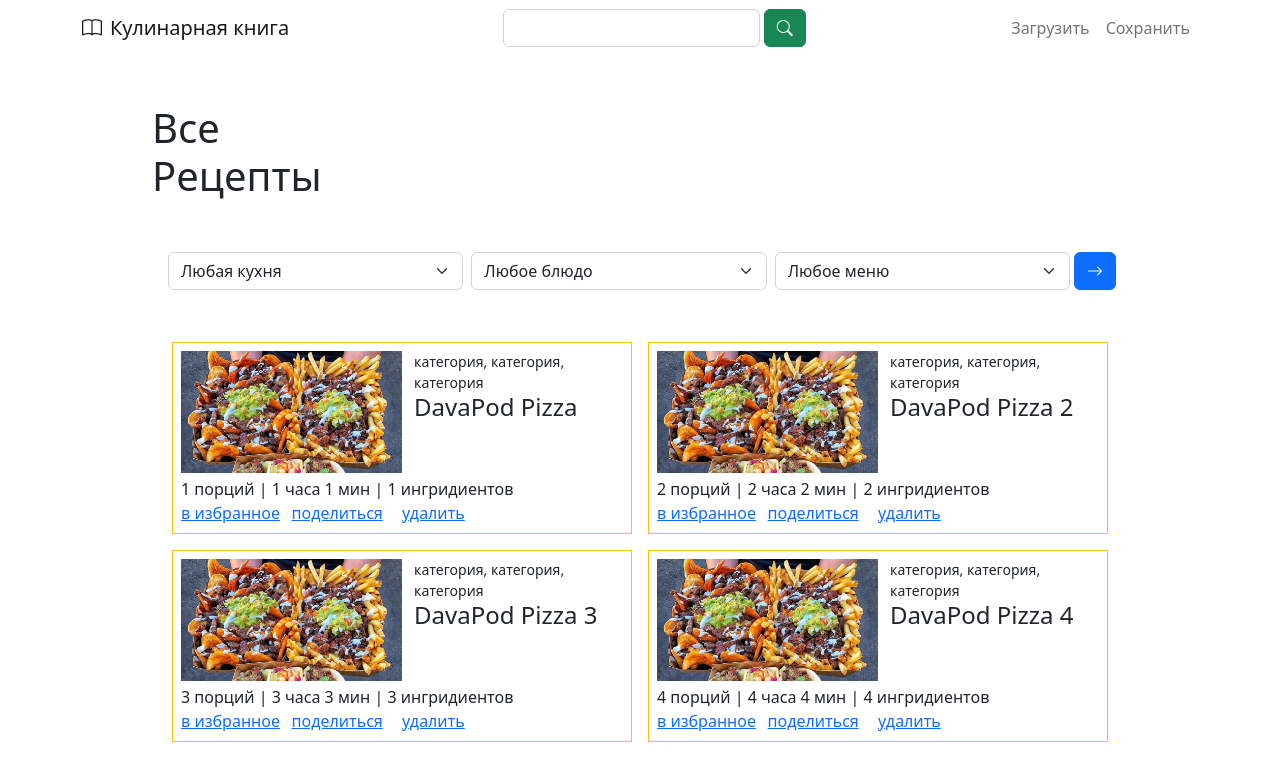
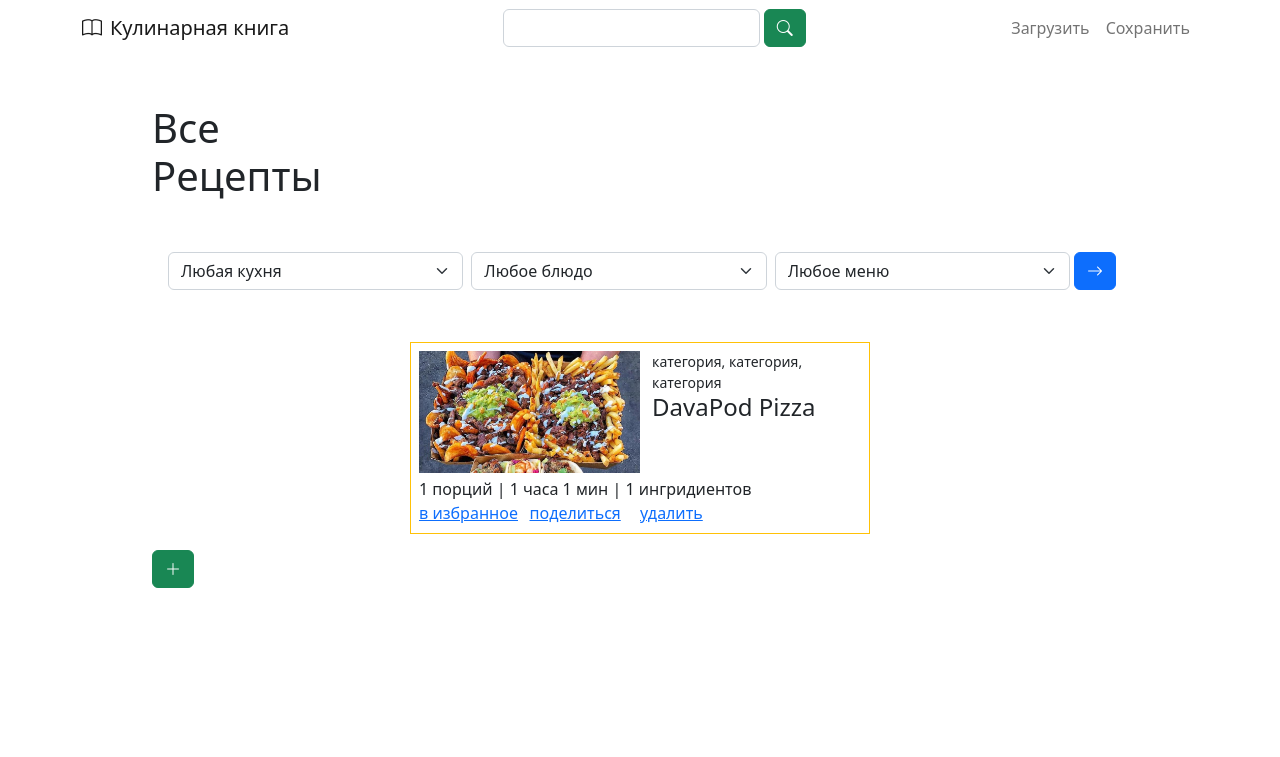
Before and after one commit to Cookbook-PI-21g/Cookbook, a React (Create React App) app in the folder cookbook/: page / in a window 1280 px wide. Shown: the top 757 px of the page. Built offline with nearby package versions, Linux system fonts and the light colour scheme.

Commit message:
feature Добавление рецептов

```diff
--- a/cookbook/src/App.js
+++ b/cookbook/src/App.js
@@ -2,11 +2,11 @@ import React, { useState } from "react";
 import Navbarheader from "./components/Navbarheader";
 import FilterBar from "./components/FilterBar";
 import RecipeBox from "./components/RecipeBox";
+import AddRecipeModal from "./components/AddRecipeModal";
 import { Container, Button } from "react-bootstrap";
-import AddRecipeModal from "./components/AddRecipeModal";
 
 function App() {
-    //  Массив рецептов
+    //  Массив рецептов (Нужно поменять структуру (и везде, где с такой же структурой работаем))
     const [recipes, setRecipes] = useState([
         {
             id: 1,
@@ -15,48 +15,13 @@ function App() {
             hours: 1,
             minutes: 1,
             ingr: 1,
-        },
-        {
-            id: 2,
-            title: "DavaPod Pizza 2",
-            portions: 2,
-            hours: 2,
-            minutes: 2,
-            ingr: 2,
-        },
-        {
-            id: 3,
-            title: "DavaPod Pizza 3",
-            portions: 3,
-            hours: 3,
-            minutes: 3,
-            ingr: 3,
-        },
-        {
-            id: 4,
-            title: "DavaPod Pizza 4",
-            portions: 4,
-            hours: 4,
-            minutes: 4,
-            ingr: 4,
-        },
-        {
-            id: 5,
-            title: "DavaPod Pizza 5",
-            portions: 5,
-            hours: 5,
-            minutes: 5,
-            ingr: 5,
-        },
-        {
-            id: 6,
-            title: "DavaPod Pizza 6",
-            portions: 6,
-            hours: 6,
-            minutes: 6,
-            ingr: 6,
+            description: "Cool colab with Da_Max",
         },
     ]);
+    // Фи-я получения нового рецепта из AddRecipeModal для создания рецепта setRecipe
+    const createRecipe = (newRecipe) => {
+        setRecipes([...recipes, newRecipe]);
+    };
 
     const [modalShow, setModalShow] = React.useState(false);
 
@@ -64,6 +29,7 @@ function App() {
         <div className="App">
             {/* Компонент навигационной панели */}
             <Navbarheader />
+            {/* Главный контейнер */}
             <Container style={{ maxWidth: 1000 }}>
                 <h1 className="mt-5 mb-5">
                     Все
@@ -72,21 +38,24 @@ function App() {
                 </h1>
                 {/* Компонент панели фильтрации */}
                 <FilterBar />
+                {/* Вывод всех элеменов рецептов (из массива) */}
                 <Container className="d-flex flex-wrap justify-content-around">
-                    {recipes.map((recipe) => (
-                        <RecipeBox post={recipe} key={recipe.id} />
+                    {recipes.map((recipe) => (  // Достаем все элементы из массива recipes
+                        <RecipeBox post={recipe} key={recipe.id} />     // Вывод поэлементно компонента RecipeBox c id рецепта в качестве ключа
                     ))}
                 </Container>
-
+                {/* Кнопка создания рецепта */}
                 <Button variant="success" onClick={() => setModalShow(true)}>
                     <i class="bi bi-plus-lg"></i>
                 </Button>
-                <Button variant="warning">
-                    <i class="bi bi-star text-light"></i>
-                </Button>
+                {/* <Button variant="warning">
+                    <i class="bi bi-star text-light"></i>   // Кнопка "Избранное" (Если будем делать)
+                </Button> */}
+                {/* Модальное окно "Добавить" */}
                 <AddRecipeModal
-                    show={modalShow}
-                    onHide={() => setModalShow(false)}
+                    create={createRecipe} // Параметр с функцией создания
+                    show={modalShow} // Показ самого окна
+                    onHide={() => setModalShow(false)} // Удаление модального окна по выходу из него
                 />
             </Container>
         </div>
--- a/cookbook/src/components/AddRecipeModal.jsx
+++ b/cookbook/src/components/AddRecipeModal.jsx
@@ -1,9 +1,38 @@
-import React from "react";
+import React, { useState } from "react";
 import { Modal, Button, Form } from "react-bootstrap";
 
-export default function AddRecipeModal(props) {
+export default function AddRecipeModal({ create, ...props }) {
+    const [recipe, setRecipe] = useState({
+        title: "",
+        portions: 1,
+        hours: 2,
+        minutes: 3,
+        ingr: 4,
+        description: "",
+    });
+    // Создание и возвращение newRecipe в App посредством параметра create
+    const addNewRecipe = (e) => {
+        e.preventDefault(); // Всем знакомо
+        const newRecipe = {
+            ...recipe,
+            id: Date.now(),
+        };
+        create(newRecipe);
+        setRecipe({
+            // Обнуление состояния (пока не совсем обнуление)
+            title: "",
+            portions: 1,
+            hours: 2,
+            minutes: 3,
+            ingr: 4,
+            description: "",
+        });
+        console.log(newRecipe);
+        props.onHide();
+    };
+
     return (
-        <Modal {...props} aria-labelledby="addRecipeModalLabel" center>
+        <Modal {...props} aria-labelledby="addRecipeModalLabel" centered>
             <Form>
                 <Modal.Header closeButton>
                     <Modal.Title id="addRecipeModalLabel">
@@ -11,13 +40,34 @@ export default function AddRecipeModal(props) {
                     </Modal.Title>
                 </Modal.Header>
                 <Modal.Body>
+                    <Form.Group className="mb-3" controlId="title">
+                        <Form.Label>Название блюда</Form.Label>
+                        <Form.Control
+                            value={recipe.title}
+                            onChange={(e) =>
+                                setRecipe({ ...recipe, title: e.target.value })
+                            }
+                            type="text"
+                            placeholder="Ваше название..."
+                        />
+                    </Form.Group>
+                    {/* <Form.Group className="mb-3" controlId="">
+                        <Form.Label>Фото</Form.Label>
+                        <Form.File placeholder="" />
+                    </Form.Group> */}
                     <Form.Group className="mb-3" controlId="">
-                        <Form.Label></Form.Label>
-                        <Form.Control type="" placeholder=""/>
+                        <Form.Label>Описание</Form.Label>
+                        <Form.Control as="textarea" rows={3} />
                     </Form.Group>
                 </Modal.Body>
                 <Modal.Footer>
-                    <Button variant="primary" type="submit" onClick={props.onHide}>Добавить</Button>
+                    <Button
+                        variant="primary"
+                        type="submit"
+                        onClick={addNewRecipe}  // срабатывание ф-ии добавления по кнопке
+                    >
+                        Добавить
+                    </Button>
                 </Modal.Footer>
             </Form>
         </Modal>
--- a/cookbook/src/components/RecipeBox.jsx
+++ b/cookbook/src/components/RecipeBox.jsx
@@ -2,8 +2,6 @@ import React from "react";
 import { Container, Row, Col, Image } from "react-bootstrap";
 
 export default function RecipeBox(props) {
-    console.log(props);
-
     return (
         <Container
             className="mb-3 p-2 border border-warning"
```
